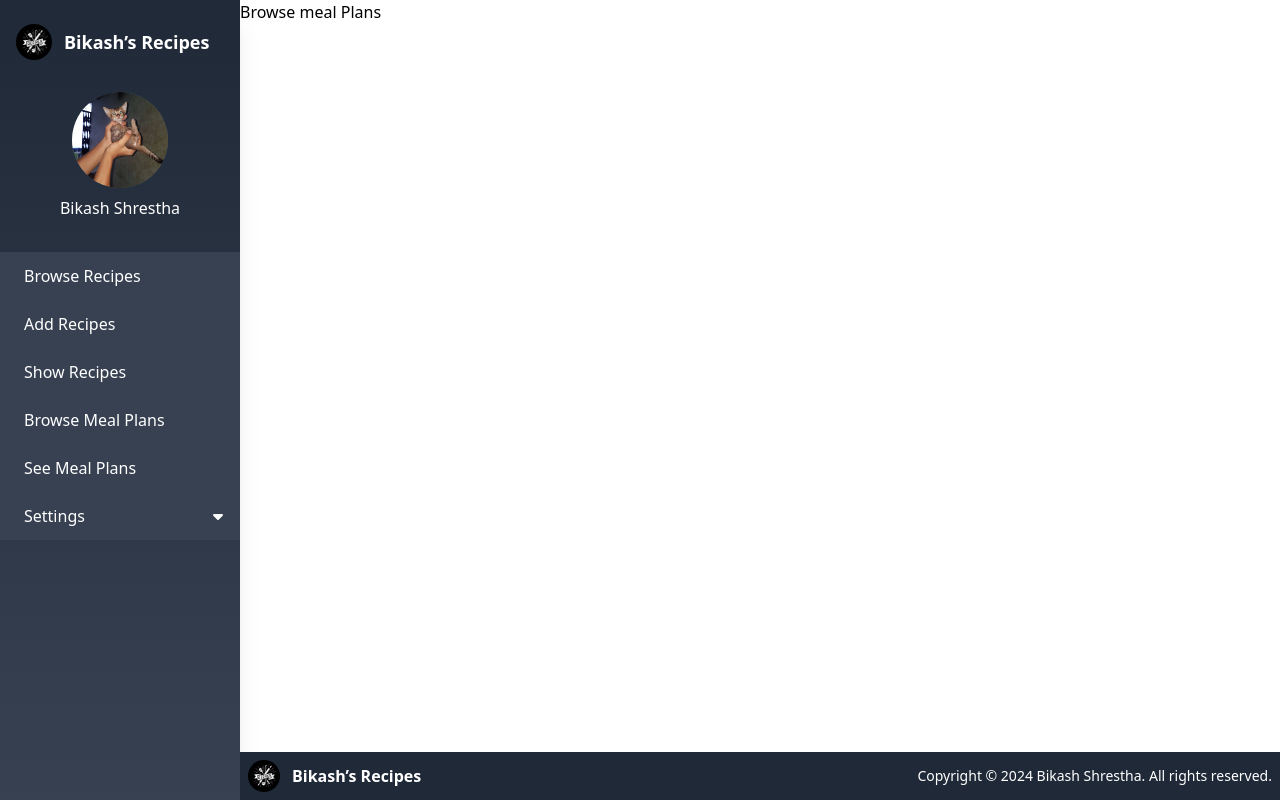
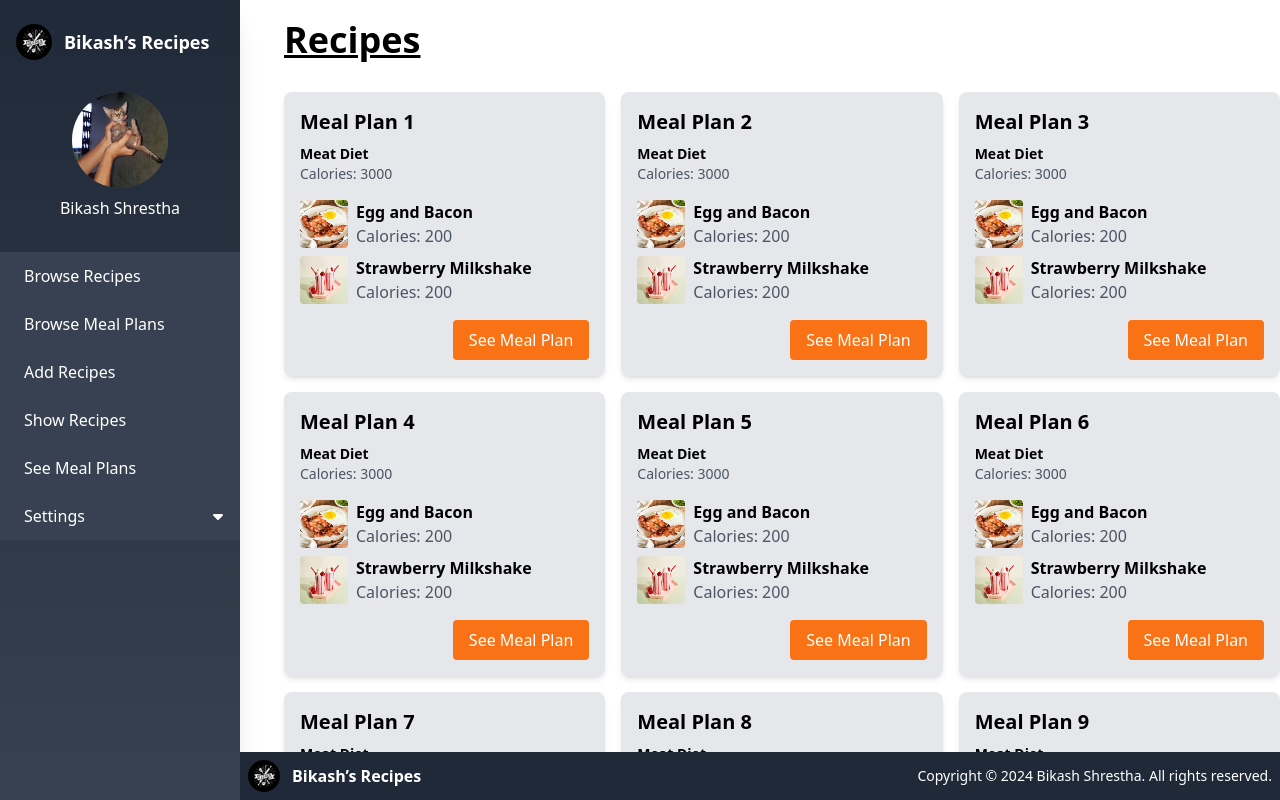
Before and after one commit to Bikashstha404/Recipe-Website-Frontend, a React (Vite) app: page /browseMealPlans in a window 1280 px wide. Built offline with nearby package versions, Linux system fonts and the light colour scheme.

Commit message:
Browse meal plans done

```diff
--- /dev/null
+++ b/src/components/Loading.jsx
@@ -0,0 +1,25 @@
+import React from "react";
+
+export default function Loading() {
+  return (
+    <div role="status">
+      <svg
+        aria-hidden="true"
+        class="inline w-10 h-10 text-gray-200 animate-spin dark:text-gray-600 fill-blue-600"
+        viewBox="0 0 100 101"
+        fill="none"
+        xmlns="http://www.w3.org/2000/svg"
+      >
+        <path
+          d="M100 50.5908C100 78.2051 77.6142 100.591 50 100.591C22.3858 100.591 0 78.2051 0 50.5908C0 22.9766 22.3858 0.59082 50 0.59082C77.6142 0.59082 100 22.9766 100 50.5908ZM9.08144 50.5908C9.08144 73.1895 27.4013 91.5094 50 91.5094C72.5987 91.5094 90.9186 73.1895 90.9186 50.5908C90.9186 27.9921 72.5987 9.67226 50 9.67226C27.4013 9.67226 9.08144 27.9921 9.08144 50.5908Z"
+          fill="currentColor"
+        />
+        <path
+          d="M93.9676 39.0409C96.393 38.4038 97.8624 35.9116 97.0079 33.5539C95.2932 28.8227 92.871 24.3692 89.8167 20.348C85.8452 15.1192 80.8826 10.7238 75.2124 7.41289C69.5422 4.10194 63.2754 1.94025 56.7698 1.05124C51.7666 0.367541 46.6976 0.446843 41.7345 1.27873C39.2613 1.69328 37.813 4.19778 38.4501 6.62326C39.0873 9.04874 41.5694 10.4717 44.0505 10.1071C47.8511 9.54855 51.7191 9.52689 55.5402 10.0491C60.8642 10.7766 65.9928 12.5457 70.6331 15.2552C75.2735 17.9648 79.3347 21.5619 82.5849 25.841C84.9175 28.9121 86.7997 32.2913 88.1811 35.8758C89.083 38.2158 91.5421 39.6781 93.9676 39.0409Z"
+          fill="currentFill"
+        />
+      </svg>
+      <span class="sr-only">Loading...</span>
+    </div>
+  );
+}
--- a/src/components/NavBar.jsx
+++ b/src/components/NavBar.jsx
@@ -73,6 +73,9 @@ export default function NavBar() {
           >
             Browse Recipes
           </button>
+          <button className="bg-gray-700 hover:bg-gray-600 py-3 w-full text-left pl-6" onClick={handleBrowseMealPlans}>
+            Browse Meal Plans
+          </button>
           <button
             className="bg-gray-700 hover:bg-gray-600 py-3 w-full text-left pl-6"
             onClick={handleAddRecipes}
@@ -81,9 +84,6 @@ export default function NavBar() {
           </button>
           <button className="bg-gray-700 hover:bg-gray-600 py-3 w-full text-left pl-6" onClick={handleShowRecipe}>
             Show Recipes
-          </button>
-          <button className="bg-gray-700 hover:bg-gray-600 py-3 w-full text-left pl-6" onClick={handleBrowseMealPlans}>
-            Browse Meal Plans
           </button>
           <button className="bg-gray-700 hover:bg-gray-600 py-3 w-full text-left pl-6" onClick={handleSeeMealPlans}>
             See Meal Plans
--- a/src/pages/BrowseMealPlans.jsx
+++ b/src/pages/BrowseMealPlans.jsx
@@ -1,7 +1,69 @@
 import React from "react";
+import EggBacon from "../assets/EggBacon.jpeg";
+import StrawberryShake from "../assets/StrawberrryShake.jpeg";
 
 export default function BrowseMealPlans() {
+  // Initialize an array of 9 meal plans
+  const mealPlans = Array(9)
+    .fill()
+    .map((_, index) => ({
+      id: index + 1,
+      title: `Meal Plan ${index + 1}`,
+      diet: "Meat Diet",
+      calories: 3000,
+      items: [
+        {
+          name: "Egg and Bacon",
+          calories: 200,
+          imageUrl: EggBacon,
+        },
+        {
+          name: "Strawberry Milkshake",
+          calories: 200,
+          imageUrl: StrawberryShake,
+        },
+      ],
+    }));
+
   return (
-  <h1>Browse meal Plans </h1>
+    <main className="mx-auto pt-5 pb-8 w-full max-w-7xl">
+      <h2 className="text-4xl font-bold mb-8 ml-11 underline">Recipes</h2>
+      <div className="grid grid-cols-1 sm:grid-cols-2 lg:grid-cols-3 gap-4 ml-11">
+        {mealPlans.map((plan) => (
+          <div
+            key={plan.id}
+            className="bg-gray-200 p-4 rounded-lg shadow-md max-w-sm flex flex-col justify-between"
+          >
+            <div>
+              <h2 className="text-xl font-bold mb-2">{plan.title}</h2>
+              <p className="text-sm font-semibold">{plan.diet}</p>
+              <p className="text-sm font-medium text-gray-600 mb-4">
+                Calories: {plan.calories}
+              </p>
+              <div className="mb-4">
+                {plan.items.map((item, idx) => (
+                  <div key={idx} className="flex items-center mb-2">
+                    <img
+                      src={item.imageUrl}
+                      alt={item.name}
+                      className="w-12 h-12 rounded mr-2"
+                    />
+                    <div>
+                      <p className="text-md font-semibold">{item.name}</p>
+                      <p className="text-md font-medium text-gray-600">
+                        Calories: {item.calories}
+                      </p>
+                    </div>
+                  </div>
+                ))}
+              </div>
+            </div>
+            <button className="bg-orange-500 text-white py-2 px-4 rounded hover:bg-orange-600 self-end">
+              See Meal Plan
+            </button>
+          </div>
+        ))}
+      </div>
+    </main>
   );
 }
--- a/src/pages/ShowMealPlans.jsx
+++ b/src/pages/ShowMealPlans.jsx
@@ -1,5 +1,83 @@
-export default function ShowMealPlans(){
-    return(
-        <h1>ShowMealPlans works</h1>
-    )
+import React from "react";
+import EggBacon from "../assets/EggBacon.jpeg";
+import StrawberryShake from "../assets/StrawberrryShake.jpeg";
+
+export default function ShowMealPlans() {
+  return (
+    <div className="min-h-screen flex justify-center items-center bg-gray-100">
+      <div className="grid grid-cols-3 gap-8 w-full max-w-5xl">
+        {/* Meal Plan Section */}
+        <div className="col-span-2 bg-gray-300 p-8 rounded-lg">
+          <h1 className="text-3xl font-bold mb-4 underline">3 Day Meal Plan</h1>
+
+          {/* Day 1 Section */}
+          <div className="bg-gray-200 p-6 rounded-lg">
+            <h2 className="text-xl font-bold">Day 1</h2>
+            <p className="text-gray-600 mb-4">Calories: 300</p>
+
+            <div className="grid grid-cols-3 gap-8">
+              {/* Meals Section */}
+              <div>
+                <h3 className="font-bold">Breakfast</h3>
+                <MealItem name="Egg and Bacon" calories={200} />
+                <MealItem name="Strawberry Milkshake" calories={200} />
+
+                <h3 className="font-bold mt-4">Lunch</h3>
+                <MealItem name="Egg and Bacon" calories={200} />
+                <MealItem name="Strawberry Milkshake" calories={200} />
+              </div>
+
+              {/* Divider */}
+              <div className="flex justify-center items-center">
+                <div className="border-l-2 border-black h-full"></div>
+              </div>
+
+              {/* Dinner Section */}
+              <div>
+                <h3 className="font-bold">Dinner</h3>
+                <MealItem name="Egg and Bacon" calories={200} />
+                <MealItem name="Strawberry Milkshake" calories={200} />
+              </div>
+            </div>
+
+            <div className="mt-6 flex justify-end">
+              <button className="bg-orange-500 text-white px-4 py-2 rounded-full hover:bg-orange-600 flex items-center">
+                Next Day
+                <span className="ml-2">→</span>
+              </button>
+            </div>
+          </div>
+        </div>
+
+        {/* Shopping List Section */}
+        <div className="bg-gray-300 p-8 rounded-lg">
+          <h2 className="text-xl font-bold underline mb-6">
+            Generate Shopping List
+          </h2>
+          <div className="flex justify-center">
+            <button className="bg-orange-500 text-white px-6 py-2 rounded-full hover:bg-orange-600">
+              Generate
+            </button>
+          </div>
+        </div>
+      </div>
+    </div>
+  );
 }
+
+// MealItem component
+const MealItem = ({ name, calories }) => {
+  return (
+    <div className="flex items-center mt-4">
+      <img
+        src="https://via.placeholder.com/60" // Placeholder image, replace with your image source
+        alt={name}
+        className="w-16 h-16 object-cover rounded-lg"
+      />
+      <div className="ml-4">
+        <h4 className="font-bold">{name}</h4>
+        <p className="text-gray-600">Calories: {calories}</p>
+      </div>
+    </div>
+  );
+};
--- a/src/pages/auth/Login.jsx
+++ b/src/pages/auth/Login.jsx
@@ -3,7 +3,7 @@ import { useNavigate } from "react-router-dom";
 import { FontAwesomeIcon } from "@fortawesome/react-fontawesome";
 import { faEye, faEyeSlash } from "@fortawesome/free-solid-svg-icons";
 import { faTimes } from "@fortawesome/free-solid-svg-icons";
-import './auth.css'
+import "./auth.css";
 
 export default function Login() {
   const [formData, setFormData] = useState({
@@ -35,13 +35,13 @@ export default function Login() {
     if (!formData.password) newErrors.password = "Password is required";
 
     setErrors(newErrors);
-    setTimeout(()=>{
+    setTimeout(() => {
       setErrors((prevErrors) => ({
         ...prevErrors,
         email: "",
-        password: ""
+        password: "",
       }));
-    },5000)
+    }, 5000);
     return Object.keys(newErrors).length === 0;
   };
 
@@ -64,7 +64,7 @@ export default function Login() {
   };
 
   const handleForgotPasswordEmail = (e) => {
-    console.timeLog(e.target)
+    console.timeLog(e.target);
     const email = e.target.value;
     setForgotPasswordEmail(email);
   };
@@ -77,16 +77,31 @@ export default function Login() {
   const handleSubmit = async (e) => {
     e.preventDefault(); //Stops form from being submit
     if (validate()) {
-      if (formData.password !== "admin123") {
-        setErrors((prevErrors) => ({ ...prevErrors, password: "Incorrect Password" }));
-        setShowForgotPassword(true);
+      try {
+        const response = await fetch("http://localhost:5289/api/Auth/Login", {
+          method: "POST",
+          headers: {
+            "Content-Type": "application/json",
+          },
+          body: JSON.stringify(formData),
+        });
 
-        setTimeout(()=>{
-          setErrors((prevErrors) => ({ ...prevErrors, password: "" }));
-        },5000)
-      } else {
-        console.log("Logging in with", formData);
-        navigate("/");
+        const data = await response.json();
+        console.log(data);
+        if (response.ok) {
+          navigate("/");
+        } else {
+          setErrors((prevErrors) => ({
+            ...prevErrors,
+            password: data.message,
+          }));
+          setShowForgotPassword(true);
+          setTimeout(() => {
+            setErrors((prevErrors) => ({ ...prevErrors, password: "" }));
+          }, 5000);
+        }
+      } catch (error) {
+        console.error("There was an error posting the data!", error);
       }
     }
   };
--- a/src/pages/auth/SignUp.jsx
+++ b/src/pages/auth/SignUp.jsx
@@ -2,6 +2,7 @@ import React, { useState } from "react";
 import { useNavigate } from "react-router-dom";
 import { FontAwesomeIcon } from "@fortawesome/react-fontawesome";
 import { faEye, faEyeSlash } from "@fortawesome/free-solid-svg-icons";
+import axios from "axios";
 import './auth.css'
 
 export default function SignUp() {
```
Also changed, not shown: src/main.jsx (+5 -5 lines), src/assets/EggBacon.jpeg (added), src/assets/StrawberrryShake.jpeg (added).
